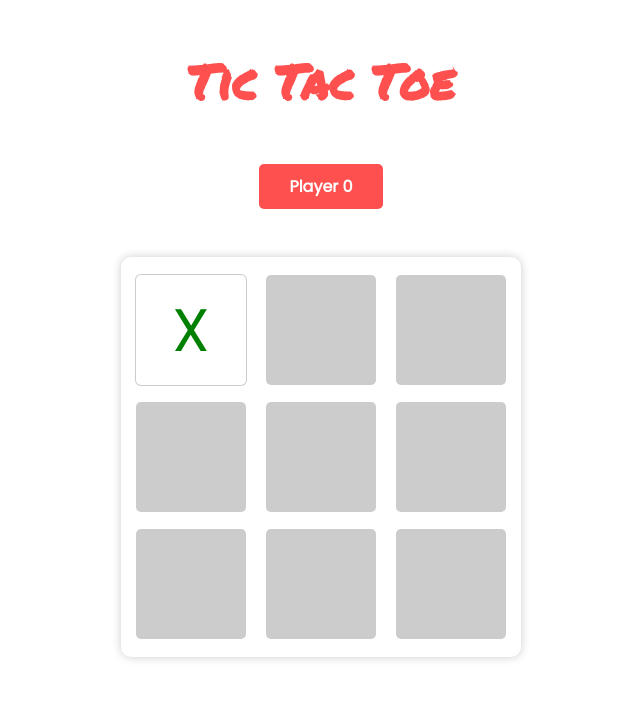
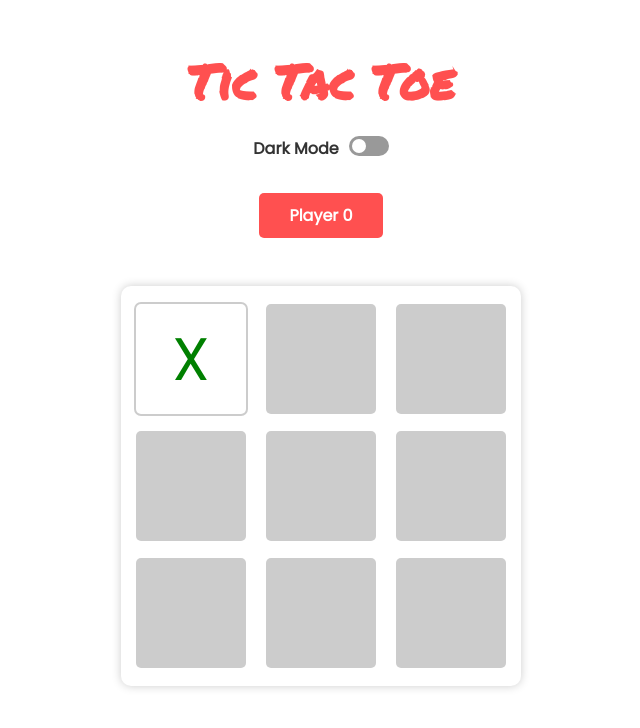
Before and after one commit to imvikasdeep/tic-tac-toe, a plain HTML site: page index.html in a window 1280 px wide. Both pictures are taken after a click on the element 510 px from the left and 330 px from the top of the page. Shown: the whole page, without its empty margins (319-959 px from the left). Drawn offline with nearby package versions, Linux system fonts and the light colour scheme.

Commit message:
Enabled Dark/Light mode

```diff
--- a/app.js
+++ b/app.js
@@ -2,6 +2,19 @@ $(document).ready(function($){
 
     $('.reset').on('click', function(){
         location.reload();
+        $('#switch-theme').prop('checked', false);
+    });
+
+    // Toggle theme
+
+    $('#switch-theme').on('change', function(){
+        if($(this).prop('checked')) {
+            $('html').attr('data-theme', 'dark');
+            $('.switch-theme h4').text('Light Mode');
+        } else {
+            $('html').attr('data-theme', 'light');
+            $('.switch-theme h4').text('Dark Mode');
+        }
     })
 
     let currentPlayer = $('#currentPlayer');
--- a/index.html
+++ b/index.html
@@ -1,5 +1,5 @@
 <!DOCTYPE html>
-<html lang="en">
+<html lang="en" data-theme="light">
 <head>
     <meta charset="UTF-8">
     <meta http-equiv="X-UA-Compatible" content="IE=edge">
@@ -19,6 +19,12 @@
 
         <div>
             <h1>Tic Tac Toe</h1>
+        </div>
+
+        <div class="switch-theme">
+            <h4>Dark Mode</h4>
+            <input type="checkbox" name="switch-theme" id="switch-theme">
+            <label for="switch-theme"></label>
         </div>
 
         <div>
--- a/style.css
+++ b/style.css
@@ -2,7 +2,24 @@
     box-sizing: border-box;
 }
 
+html {
+    --bg: #fff;
+    --bgBoard: #fff;
+    --boardShadow: #ccc;
+    --resultColor: #333;
+    --bgBlock: #ccc;
+}
+
+html[data-theme="dark"] {
+    --bg: #292929;
+    --bgBoard: #555;
+    --boardShadow: none;
+    --resultColor: #ccc;
+    --bgBlock: #292929;
+}
+
 body {
+    background-color: var(--bg);
     margin: 0;
     padding: 15px;
     display: flex;
@@ -25,7 +42,7 @@ h1 {
     background-color: #ff5050;
     border-radius: 5px;
     color: #fff;
-    margin: 3em 0;
+    margin: 2em 0 3em;
 }
 
 #currentPlayer.active {
@@ -37,7 +54,8 @@ h1 {
     max-width: 400px;
     width: 100%;
     border-radius: 10px;
-    box-shadow: 0 0 10px #ccc;
+    background-color: var(--bgBoard);
+    box-shadow: 0 0 10px var(--boardShadow);
     display: flex;
     flex-wrap: wrap;
     justify-content: space-between;
@@ -48,7 +66,7 @@ h1 {
 .gameBoard .block {
     height: 110px;
     width: 110px;
-    background-color: #ccc;
+    background-color: var(--bgBlock);
     border-radius: 5px;
     margin: 5px;
     cursor: pointer;
@@ -69,8 +87,8 @@ h1 {
 }
 
 .gameBoard .block.occupied {
-    box-shadow: 0 0 0 1px #ccc;
-    background-color: #fff;
+    box-shadow: 0 0 0 2px #ccc;
+    background-color: var(--bg);
     cursor: default;
 }
 
@@ -81,6 +99,59 @@ h1 {
 .gameBoard .block.player0 {
     color: #ff5050;
 }
+
+
+
+
+/* Dark mode toggle button */
+
+.switch-theme {
+    margin-top: 20px;
+    display: flex;
+    justify-content: center;
+}
+
+.switch-theme label,
+.switch-theme h4 {
+    margin: 0;
+    color: var(--resultColor)
+}
+
+.switch-theme label {
+    position: relative;
+    background-color: #999;
+    width: 40px;
+    height: 20px;
+    border-radius: 30px;
+    cursor: pointer;
+    margin-left: 10px;
+    transition: .3s ease-in-out;
+}
+
+.switch-theme label:before {
+    position: absolute;
+    content: '';
+    top: 3px;
+    left: 3px;
+    width: 14px;
+    height: 14px;
+    background-color: #fff;
+    border-radius: 50%;
+    transition: .3s ease-in-out;
+}
+
+.switch-theme input:checked + label {
+    background-color: #ff5050;
+}
+
+.switch-theme input:checked + label:before {
+    left: calc(100% - 17px)
+}
+
+.switch-theme input {
+    display: none;
+}
+
 
 
 
@@ -104,7 +175,8 @@ h1 {
     width: 100%;
     padding: 50px 30px;
     border-radius: 10px;
-    background-color: #fff;
+    background-color: var(--bg);
+    color: var(--resultColor);
     transform: scale(0);
     box-shadow: 0 0 10px #eee;
     transition: .3s ease-in-out;
```
